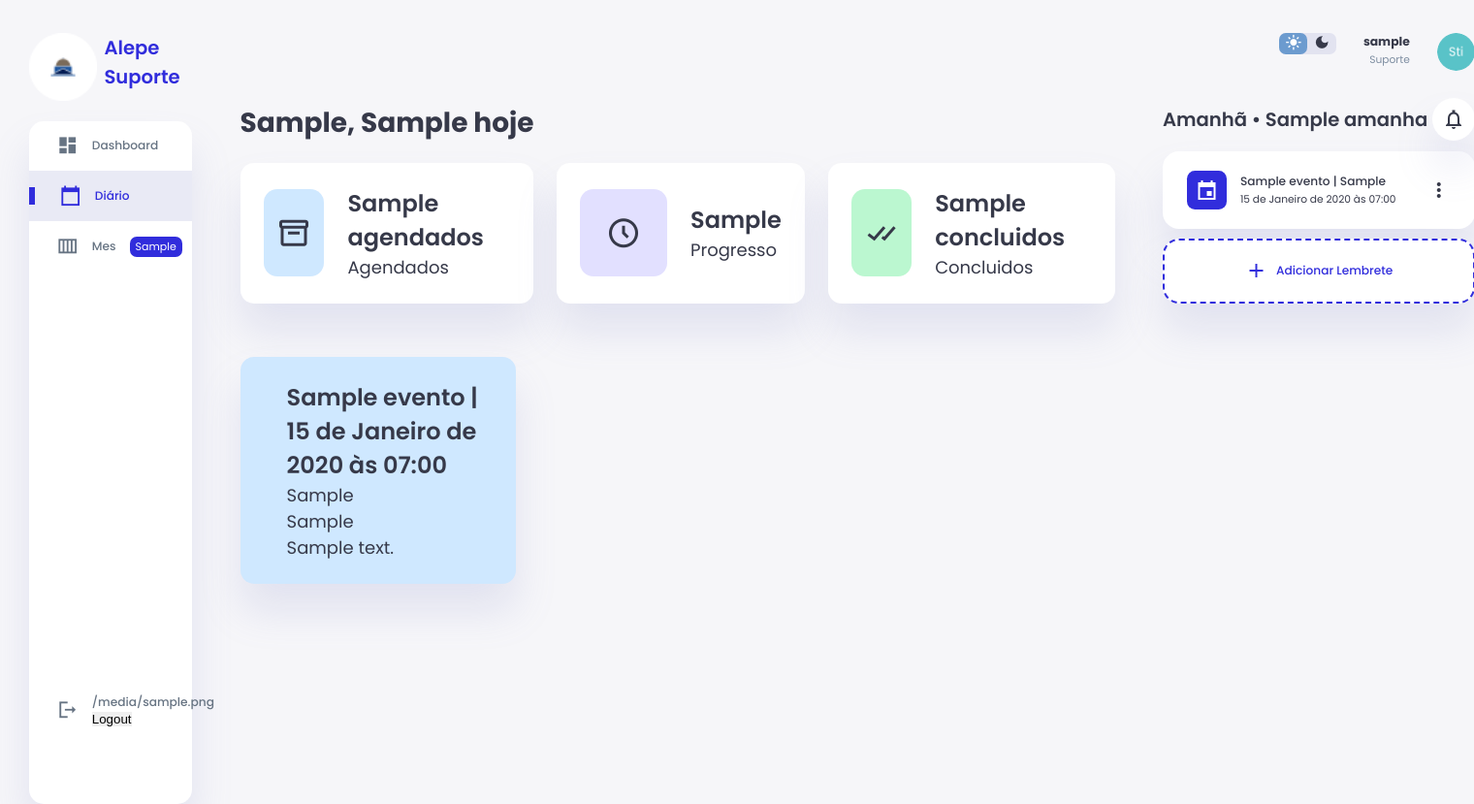
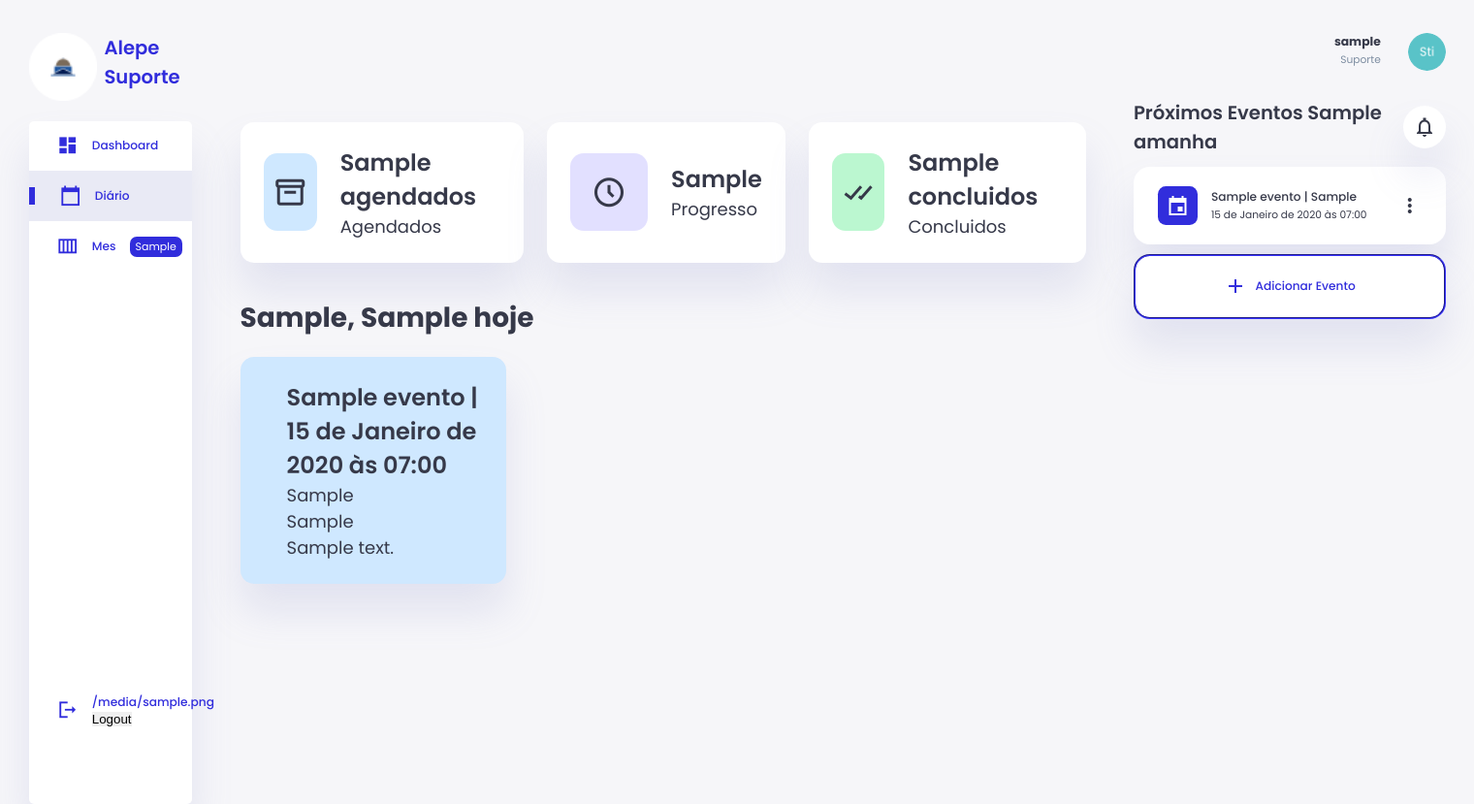
Before and after one commit to Warpedro1/projeto-alepe, a Django app: template templates/eventos/home_eventos.html in a window 1520 px wide. Shown: the whole page at 97% size. Run offline with Django 5.2, Linux system fonts and the light colour scheme; tables that the repository leaves empty hold one stand-in row (values such as "Sample post"); the template is opened without the code that fills it: values that come from a table or form of the project are taken from there, most other values are stand-ins (such as "Sample title", 1, 10 or a date in 2020).

Commit message:
correcao css home

```diff
--- a/setup/static/styles/style-eventos.css
+++ b/setup/static/styles/style-eventos.css
@@ -163,7 +163,7 @@ aside .sidebar{
     flex-direction: column;
     background-color: var(--color-white);
     box-shadow: var(--box-shadow);
-    border-radius: 15px;
+    border-radius: 5px;
     height: 88vh;
     position: relative;
     top: 1.5rem;
@@ -177,7 +177,7 @@ aside .sidebar:hover{
 aside .sidebar a{
     display: flex;
     align-items: center;
-    color: var(--color-dark-variant);
+    color: var(--color-danger);
     height: 3.7rem;
     gap: 1rem;
     position: relative;
@@ -310,8 +310,8 @@ main .filtros li{
 }
 
 main .filtros li .bx{
-    width: 90px;
-    height: 90px;
+    width: 80px;
+    height: 80px;
     border-radius: var(--card-border-radius);
     font-size: 36px;
     display: flex;
@@ -416,7 +438,7 @@ main .recent-orders table{
 }
 
 .right-section .dark-mode{
-    background-color: var(--color-light);
+    background-color: var(--color-white);
     display: flex;
     justify-content: space-between;
     align-items: center;
@@ -537,7 +561,7 @@ main .recent-orders table{
 
 .right-section .reminders .add-reminder{
     background-color: var(--color-white);
-    border: 2px dashed var(--color-danger);
+    border: 2px groove var(--color-danger);
     color: var(--color-danger);
     display: flex;
     align-items: center;
--- a/templates/eventos/home_eventos.html
+++ b/templates/eventos/home_eventos.html
@@ -55,7 +55,6 @@
         <main>
              <!--colocar as tags aq-->
             <!-- filtros -->
-            <h1> {{ datas_em_string.dia_da_semana }}, {{ datas_em_string.hoje }} </h1>
             <ul class="filtros">
                 <li>
                     <i class='bx bx-box'></i>
@@ -84,6 +83,7 @@
                 </li>
             </ul>
             <br></br> <!--dia da semana-->
+            <h1> {{ datas_em_string.dia_da_semana }}, {{ datas_em_string.hoje }} </h1>
             <!--cards event-->
             <ul class="eventos">
                 {% for evento in eventos_hoje %}
@@ -119,19 +119,10 @@
                         menu
                     </span>
                 </button>
-                <div class="dark-mode">
-                    <span class="material-icons-sharp active">
-                        light_mode
-                    </span>
-                    <span class="material-icons-sharp">
-                        dark_mode
-                    </span>
-                </div>
-
                 <div class="profile">
                     <div class="info">
                         <p><b> {{ current_user.username }}</b></p>
-                        <small class="text-muted">Suporte</small>
+                        <small class="text-muted">Suporte</small> <!--colocar se eh usuario normal ou admin-->
                     </div>
                     <div class="profile-photo">
                         <img src="{% static 'assets/images/home-eventos/profile-sti.png' %}">
@@ -143,7 +134,7 @@
 
             <div class="reminders">
                 <div class="header">
-                    <h2>Amanhã • {{ datas_formatadas.amanha }}</h2>
+                    <h2>Próximos Eventos {{ datas_formatadas.amanha }}</h2>
                     <span class="material-icons-sharp">
                         notifications_none
                     </span>
@@ -151,7 +142,7 @@
 
                 <!-- mudar para mostrar somente os evento de amanha -->
                 {% for evento in eventos_amanha %}
-                <div class="notification">
+                <div class="notification deactive">
                     <div class="icon">
                         <span class="material-icons-sharp">
                             event
@@ -197,7 +188,7 @@
                         <span class="material-icons-sharp">
                             add
                         </span>
-                        <h3>Adicionar Lembrete</h3>
+                        <h3>Adicionar Evento</h3>
                     </div>
                 </div>
 
```
Also changed, not shown: other parts of setup/static/styles/style-eventos.css (+33 -5 lines), static/styles/style-eventos.css (+40 -12 lines).
